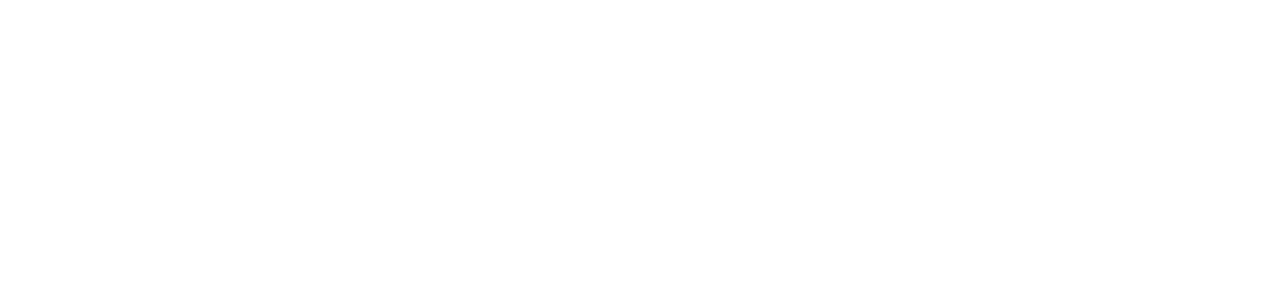
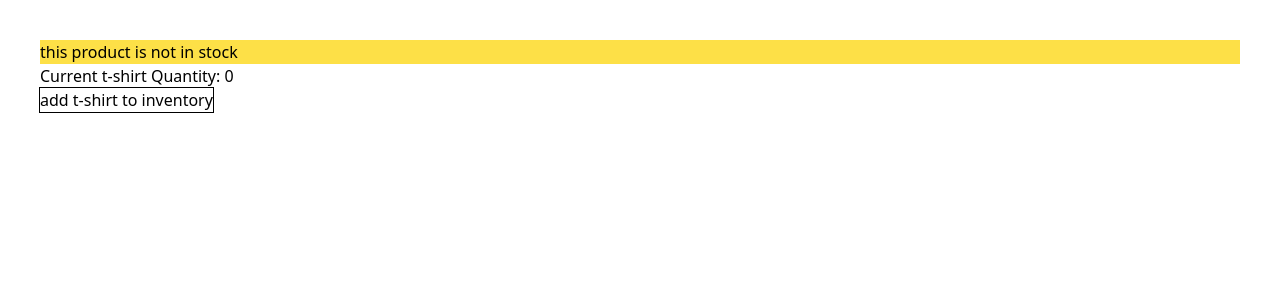
Before and after one commit to usung325/sveltekitTutorial, a SvelteKit app: page / in a window 1280 px wide. Shown: the top 300 px of the page. Built offline with nearby package versions, Linux system fonts and the light colour scheme.

Commit message:
storing quantity and logic block examples

```diff
--- a/src/components/Home4.svelte
+++ b/src/components/Home4.svelte
@@ -1,3 +1,34 @@
 <script>
+    let product = {
+        name: 't-shirt',
+        quantity: 0
+    };
 
+    function increment(){
+        product.quantity += 1;
+    }
 </script>
+<div class="p-10">
+    {#if product.quantity >= 10}
+    <div class="bg-green-300">
+        this product is in stock
+    </div>
+        {:else if product.quantity == 0}
+        <div class="bg-yellow-300">
+            this product is not in stock
+        </div>
+        {:else}
+        <div class="bg-red-300">
+            not enough quantity to ship
+        </div>
+    {/if}
+    <div>
+        <h3>
+            Current {product.name} Quantity: {product.quantity}
+        </h3>
+    </div>
+
+    <div>
+        <button class="outline outline-1" on:click={()=>{increment()}}> add {product.name} to inventory </button>
+    </div>
+</div>
```
